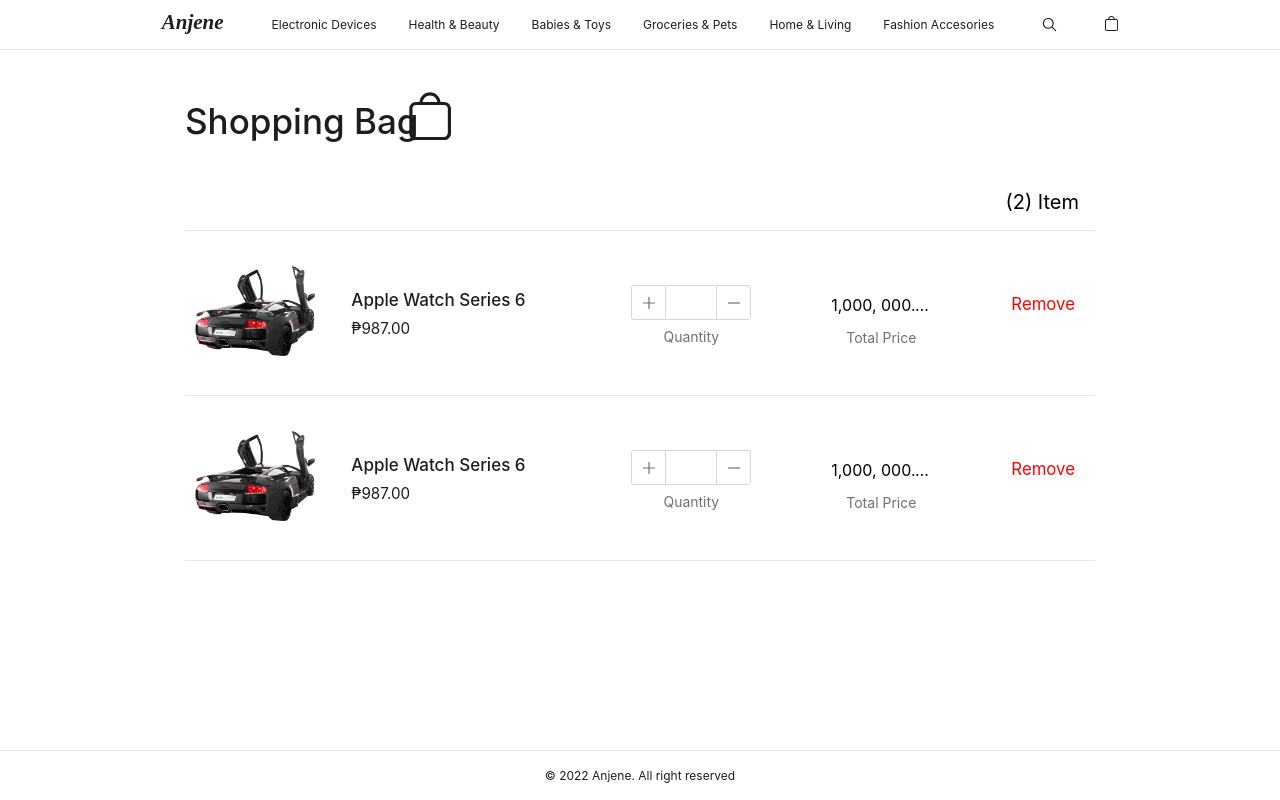
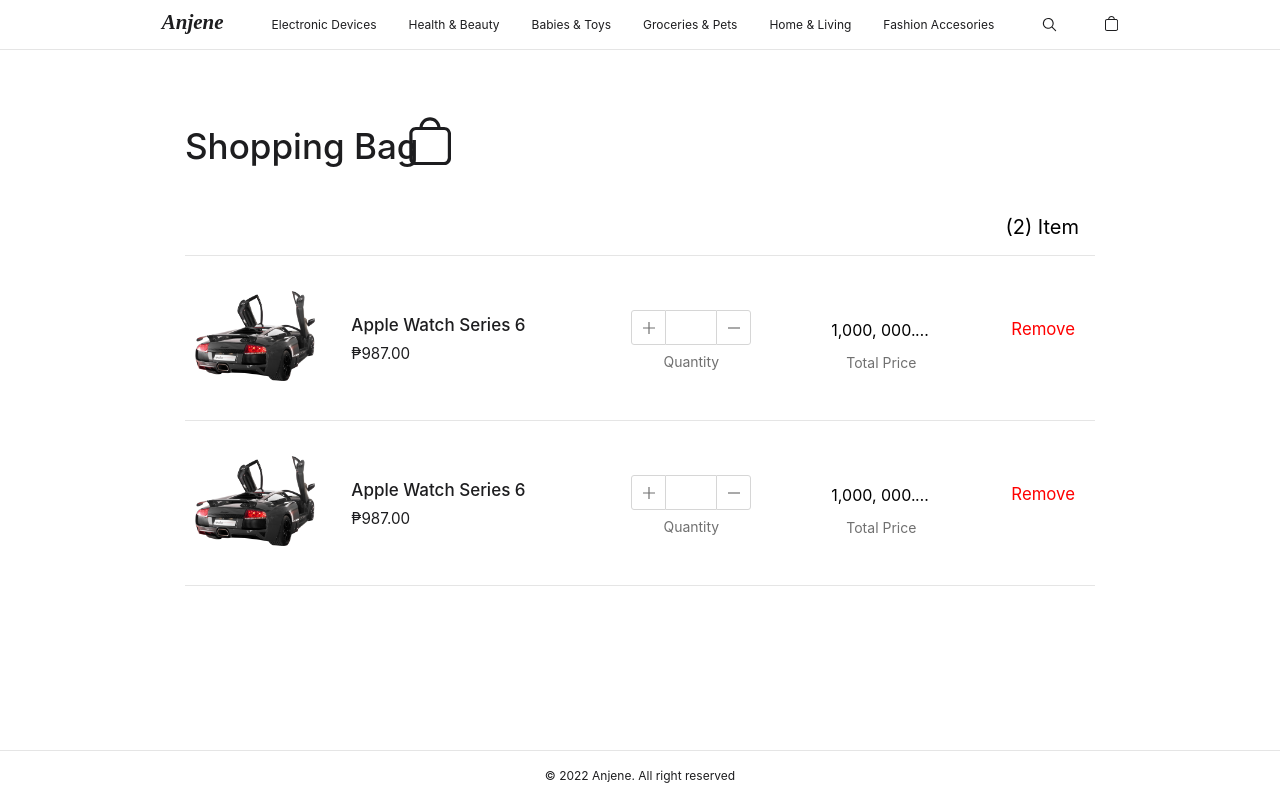
Before and after one commit to omarmorales810/Anjene, a PHP site: page /bag.php in a window 1280 px wide. Run offline with PHP 8.4, Linux system fonts and the light colour scheme; data comes from the database, SQL or seed files in the repository; some libraries are stand-ins or nearby versions; some web fonts are replaced.

Commit message:
make some changes to bag page

```diff
--- a/style.css
+++ b/style.css
@@ -1958,7 +1958,7 @@ input[type=number] {
   justify-content: center;
   align-items: center;
   flex-direction: column;
-  padding-top: 100px;
+  padding-top: 125px;
 }
 
 .bag-page-header-header {
```
